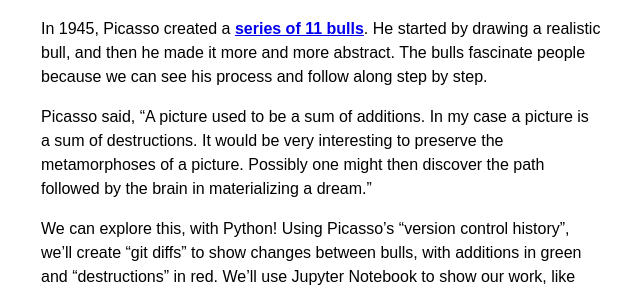
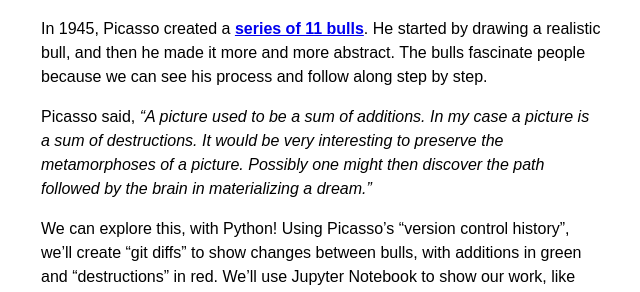
Before and after one commit to rrherr/rrherr.github.io, a Jekyll site: the page built from picasso.md, in a window 1280 px wide. Shown: the part 158-450 px from the top of the page, without its empty margins (319-959 px from the left). Built offline with Jekyll 4.4.1, drawn with Linux system fonts in a browser that asks for light colours; our own code applies the rules of GitHub Pages for plain Markdown files.

```diff
--- a/picasso.md
+++ b/picasso.md
@@ -3,7 +3,7 @@
 ### Description
 In 1945, Picasso created a [series of 11 bulls](https://www.nortonsimon.org/art/search-the-collection/result?keyword=picasso+bull&earliest_year=1945&latest_year=1946). He started by drawing a realistic bull, and then he made it more and more abstract. The bulls fascinate people because we can see his process and follow along step by step.
 
-Picasso said, "A picture used to be a sum of additions. In my case a picture is a sum of destructions. It would be very interesting to preserve the metamorphoses of a picture. Possibly one might then discover the path followed by the brain in materializing a dream."
+Picasso said, _"A picture used to be a sum of additions. In my case a picture is a sum of destructions. It would be very interesting to preserve the metamorphoses of a picture. Possibly one might then discover the path followed by the brain in materializing a dream."_
 
 We can explore this, with Python! Using Picasso's "version control history", we'll create "git diffs" to show changes between bulls, with additions in green and "destructions" in red. We'll use Jupyter Notebook to show our work, like Picasso.
 
```
